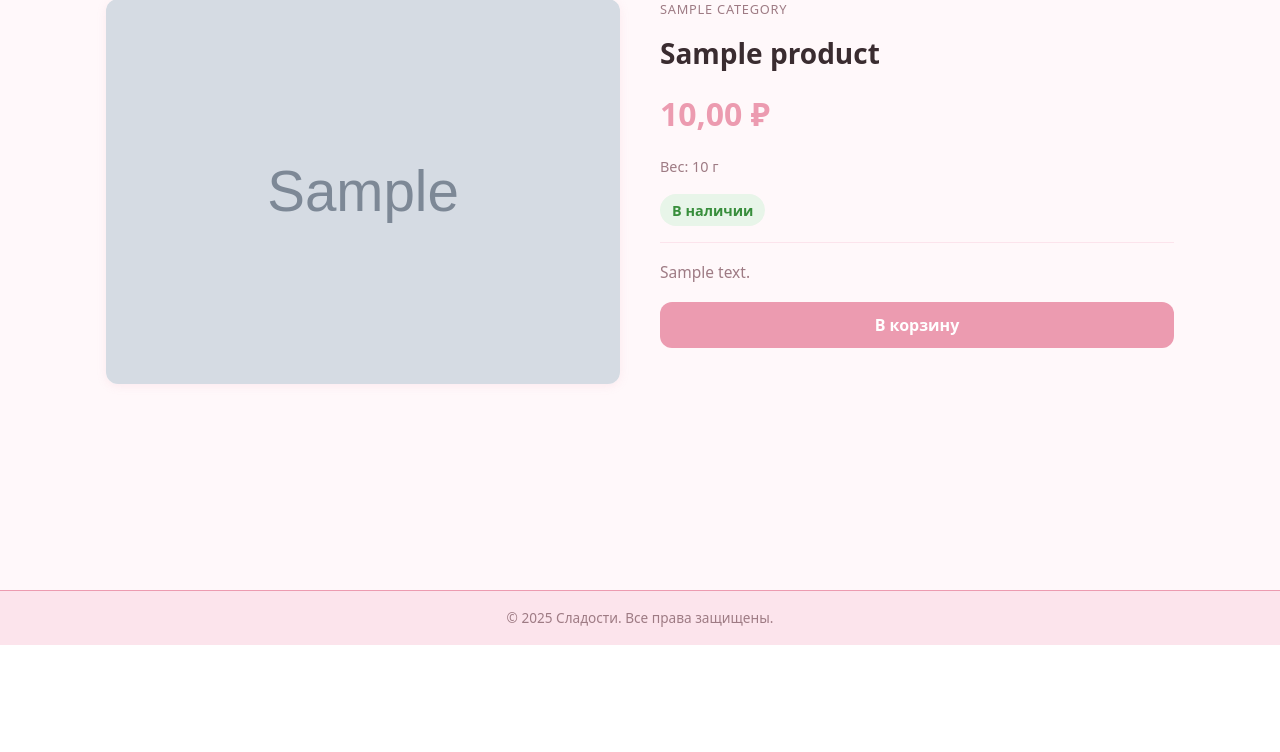
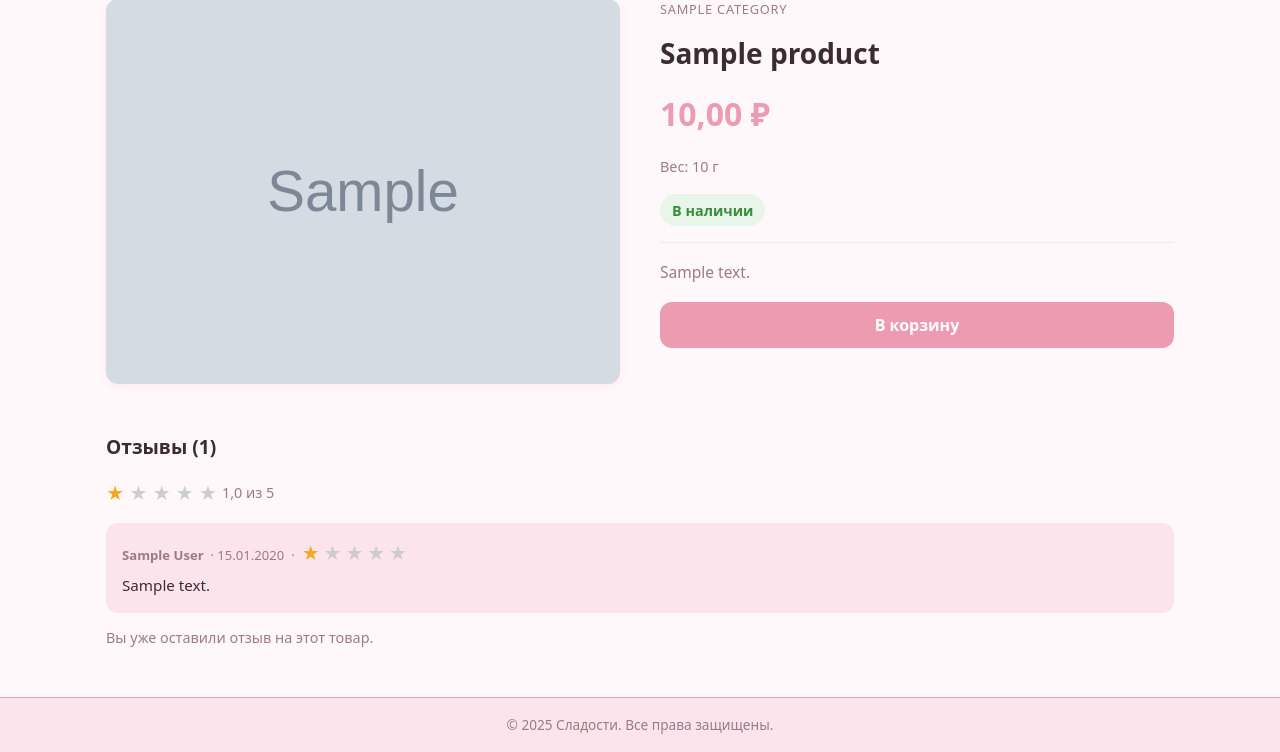
Before and after one commit to Hanabiiiko/confectionery-shop-django, a Django app: a page that uses templates/shop/product_detail.html in a window 1280 px wide. Shown: the part 155-907 px from the top of the page. Before the commit the page ends 800 px from the top, so only its background shows below. Run offline with Django 5.2, Linux system fonts and the light colour scheme; a user stored in the database is signed in; tables that the repository leaves empty hold one stand-in row (values such as "Sample post"); grey boxes marked "Sample" are stand-in pictures; some libraries are stand-ins or nearby versions.

Commit message:
отзэыв и рейтинг

```diff
--- a/shop/models.py
+++ b/shop/models.py
@@ -1,3 +1,4 @@
+from django.conf import settings
 from django.db import models
 
 
@@ -44,3 +45,33 @@ class Product(models.Model):
 
     def get_absolute_url(self):
         return f'/shop/product/{self.slug}/'
+
+
+class Review(models.Model):
+    product = models.ForeignKey(
+        Product,
+        verbose_name='Товар',
+        on_delete=models.CASCADE,
+        related_name='reviews',
+    )
+    user = models.ForeignKey(
+        settings.AUTH_USER_MODEL,
+        verbose_name='Пользователь',
+        on_delete=models.CASCADE,
+        related_name='reviews',
+    )
+    rating = models.PositiveSmallIntegerField(
+        verbose_name='Оценка',
+        choices=[(i, str(i)) for i in range(1, 6)],
+    )
+    text = models.TextField(verbose_name='Текст отзыва')
+    created_at = models.DateTimeField(verbose_name='Дата', auto_now_add=True)
+
+    class Meta:
+        verbose_name = 'Отзыв'
+        verbose_name_plural = 'Отзывы'
+        ordering = ('-created_at',)
+        unique_together = ('product', 'user')
+
+    def __str__(self):
+        return f'{self.user} → {self.product} ({self.rating}★)'
--- a/shop/urls.py
+++ b/shop/urls.py
@@ -5,5 +5,6 @@ from . import views
 urlpatterns = [
     path('', views.CatalogView.as_view(), name='catalog'),
     path('product/<slug:slug>/', views.ProductDetailView.as_view(), name='product_detail'),
+    path('product/<slug:slug>/review/', views.add_review, name='add_review'),
     path('<slug:slug>/', views.CatalogView.as_view(), name='catalog_category'),
 ]
--- a/shop/views.py
+++ b/shop/views.py
@@ -1,7 +1,11 @@
-from django.db.models import Q
+from django.contrib import messages
+from django.contrib.auth.decorators import login_required
+from django.db.models import Avg, Q
+from django.shortcuts import get_object_or_404, redirect
 from django.views.generic import DetailView, ListView, TemplateView
 
-from .models import Category, Product
+from .forms import ReviewForm
+from .models import Category, Product, Review
 
 SORT_MAP = {
     'price_asc':  'price',
@@ -79,4 +83,34 @@ class ProductDetailView(DetailView):
             .filter(category=product.category, available=True)
             .exclude(pk=product.pk)[:4]
         )
+        reviews = product.reviews.select_related('user').order_by('-created_at')
+        context['reviews'] = reviews
+        agg = reviews.aggregate(avg=Avg('rating'))['avg']
+        context['avg_rating'] = round(agg, 1) if agg else None
+
+        user = self.request.user
+        if user.is_authenticated:
+            user_review = reviews.filter(user=user).first()
+            context['user_review'] = user_review
+            if not user_review:
+                context['review_form'] = ReviewForm()
         return context
+
+
+@login_required
+def add_review(request, slug):
+    product = get_object_or_404(Product, slug=slug)
+    if request.method == 'POST':
+        if Review.objects.filter(product=product, user=request.user).exists():
+            messages.error(request, 'Вы уже оставили отзыв на этот товар.')
+        else:
+            form = ReviewForm(request.POST)
+            if form.is_valid():
+                review = form.save(commit=False)
+                review.product = product
+                review.user = request.user
+                review.save()
+                messages.success(request, 'Отзыв добавлен. Спасибо!')
+            else:
+                messages.error(request, 'Проверьте введённые данные.')
+    return redirect('product_detail', slug=slug)
--- a/static/css/styles.css
+++ b/static/css/styles.css
@@ -1610,3 +1610,88 @@ footer {
     box-shadow: var(--shadow);
     padding: 1.5rem 1.75rem;
 }
+
+/* ── Отзывы ── */
+.reviews-section {
+    margin-top: 2.5rem;
+}
+
+.reviews-section h2 {
+    font-size: 1.2rem;
+    margin-bottom: 1rem;
+}
+
+.reviews-section h3 {
+    font-size: 1rem;
+    margin-bottom: 0.75rem;
+}
+
+.review-card {
+    background: var(--color-soft);
+    border-radius: 12px;
+    padding: 1rem;
+    margin-bottom: 0.8rem;
+}
+
+.review-meta {
+    font-size: 0.82rem;
+    color: var(--color-muted);
+    margin-bottom: 0.35rem;
+}
+
+.review-card p {
+    margin: 0;
+    font-size: 0.95rem;
+}
+
+.star {
+    color: #ccc;
+    font-size: 1.1rem;
+}
+
+.star.filled {
+    color: #f5a623;
+}
+
+.avg-rating {
+    display: flex;
+    align-items: center;
+    gap: 0.3rem;
+    margin-bottom: 1rem;
+    font-size: 0.9rem;
+    color: var(--color-muted);
+}
+
+.reviews-empty,
+.reviews-note {
+    font-size: 0.9rem;
+    color: var(--color-muted);
+    margin: 0.5rem 0 1rem;
+}
+
+.review-form-wrap {
+    margin-top: 1.5rem;
+    padding: 1.25rem;
+    background: var(--color-white);
+    border-radius: 12px;
+    box-shadow: var(--shadow);
+    max-width: 520px;
+}
+
+.review-form-wrap select,
+.review-form-wrap textarea {
+    width: 100%;
+    padding: 0.5rem 0.75rem;
+    border: 1.5px solid var(--color-border, #e8c7d0);
+    border-radius: 12px;
+    font-family: inherit;
+    font-size: 0.95rem;
+    background: var(--color-bg, #fff8fa);
+    resize: vertical;
+}
+
+.review-form-wrap select:focus,
+.review-form-wrap textarea:focus {
+    outline: none;
+    border-color: var(--color-accent);
+}
--- a/templates/shop/product_detail.html
+++ b/templates/shop/product_detail.html
@@ -52,6 +52,57 @@
     </div>
 </div>
 
+<section class="reviews-section">
+    <h2>Отзывы{% if reviews %} ({{ reviews.count }}){% endif %}</h2>
+
+    {% if avg_rating %}
+    <div class="avg-rating">
+        {% for i in "12345" %}
+            <span class="star {% if forloop.counter <= avg_rating %}filled{% endif %}">★</span>
+        {% endfor %}
+        <span>{{ avg_rating }} из 5</span>
+    </div>
+    {% endif %}
+
+    {% for review in reviews %}
+    <div class="review-card">
+        <div class="review-meta">
+            <strong>{{ review.user.get_full_name|default:review.user.email }}</strong>
+            &nbsp;·&nbsp;{{ review.created_at|date:"d.m.Y" }}
+            &nbsp;·&nbsp;
+            {% for i in "12345" %}
+                <span class="star {% if forloop.counter <= review.rating %}filled{% endif %}">★</span>
+            {% endfor %}
+        </div>
+        <p>{{ review.text }}</p>
+    </div>
+    {% empty %}
+    <p class="reviews-empty">Отзывов пока нет. Будьте первым!</p>
+    {% endfor %}
+
+    {% if review_form %}
+    <div class="review-form-wrap">
+        <h3>Оставить отзыв</h3>
+        <form method="post" action="{% url 'add_review' product.slug %}">
+            {% csrf_token %}
+            <div class="form-group">
+                <label class="form-label" for="{{ review_form.rating.id_for_label }}">{{ review_form.rating.label }}</label>
+                {{ review_form.rating }}
+            </div>
+            <div class="form-group">
+                <label class="form-label" for="{{ review_form.text.id_for_label }}">{{ review_form.text.label }}</label>
+                {{ review_form.text }}
+            </div>
+            <button type="submit" class="btn btn-primary">Отправить</button>
+        </form>
+    </div>
+    {% elif user_review %}
+    <p class="reviews-note">Вы уже оставили отзыв на этот товар.</p>
+    {% elif not user.is_authenticated %}
+    <p class="reviews-note"><a href="/accounts/login/?next={{ request.path }}">Войдите</a>, чтобы оставить отзыв.</p>
+    {% endif %}
+</section>
+
 {% if related %}
 <section class="related-section">
     <h2 class="related-title">Похожие товары</h2>
```
Also changed, not shown: shop/forms.py (added, +17 -0 lines), shop/migrations/0002_review.py (added).
